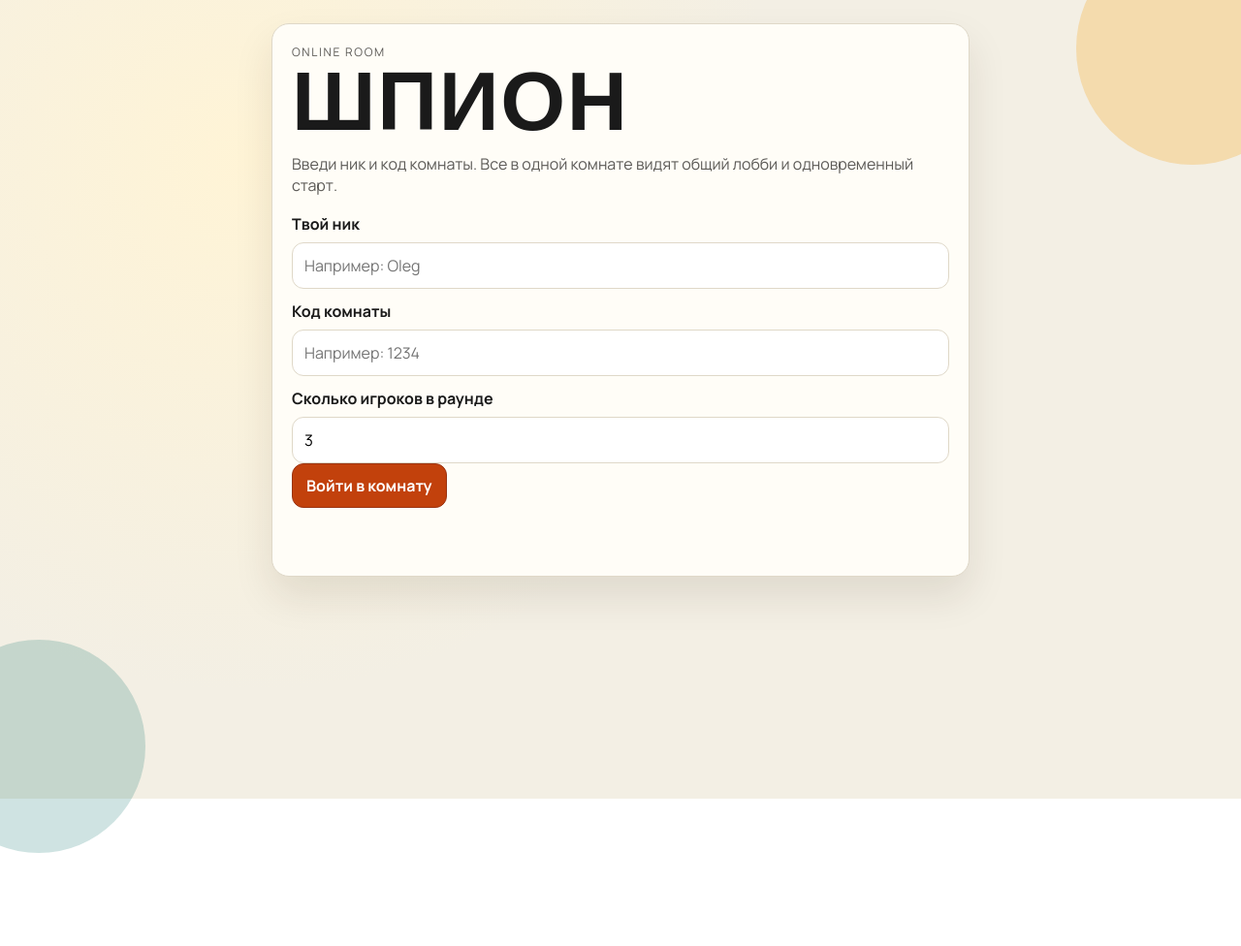
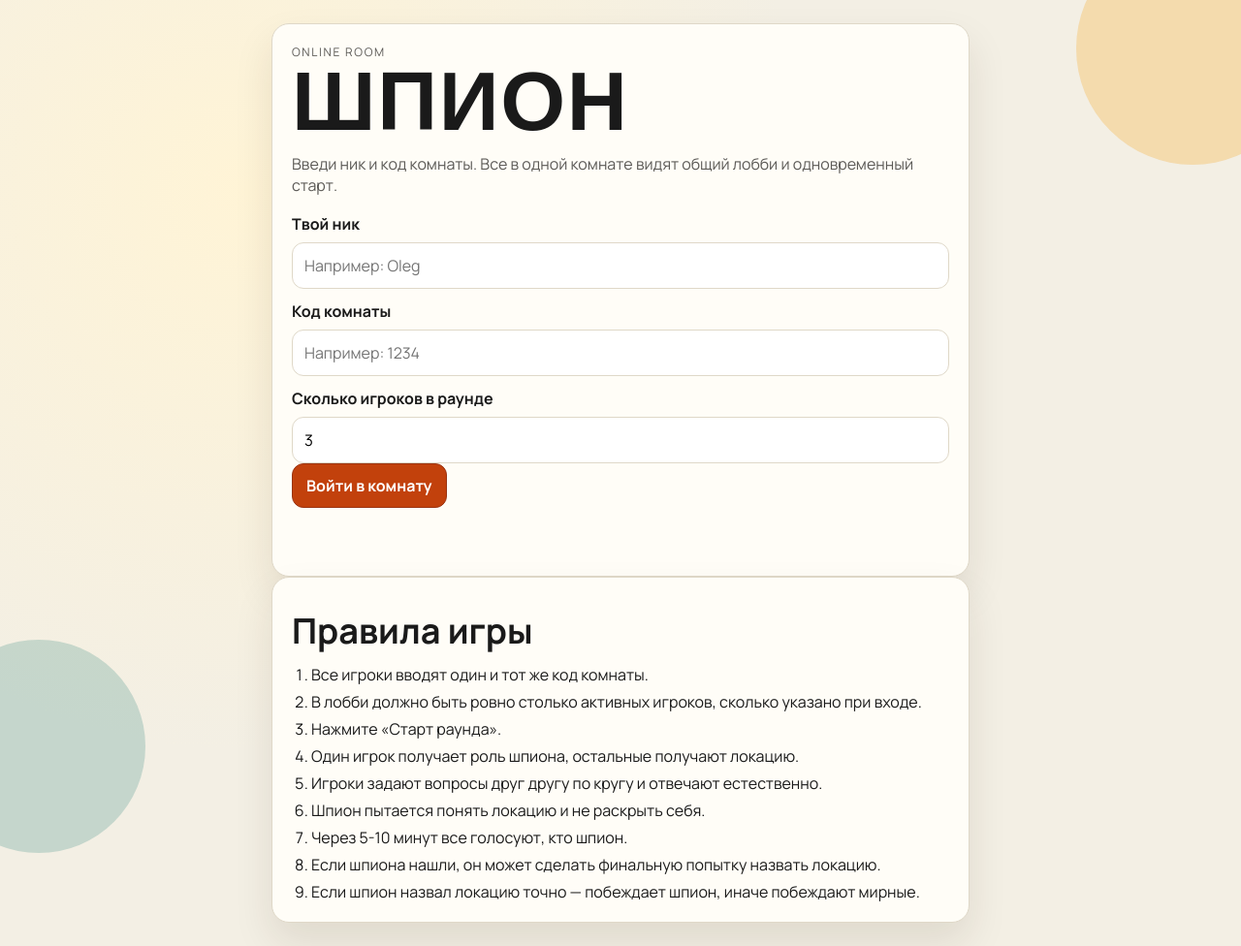
Before and after one commit to olegmilan2/spion, a website with bundled scripts: page index.html in a window 1280 px wide. Shown: the whole page at 97% size. Before the commit the page ends 824 px from the top, so only its background shows below. Built offline with nearby package versions, Linux system fonts and the light colour scheme; no server answers.

Commit message:
Add game rules section to web UI

```diff
--- a/index.html
+++ b/index.html
@@ -57,6 +57,21 @@
       </div>
       <p id="gameStatus" class="hint"></p>
     </section>
+
+    <section class="card rules-card">
+      <h2>Правила игры</h2>
+      <ol class="rules-list">
+        <li>Все игроки вводят один и тот же код комнаты.</li>
+        <li>В лобби должно быть ровно столько активных игроков, сколько указано при входе.</li>
+        <li>Нажмите «Старт раунда».</li>
+        <li>Один игрок получает роль шпиона, остальные получают локацию.</li>
+        <li>Игроки задают вопросы друг другу по кругу и отвечают естественно.</li>
+        <li>Шпион пытается понять локацию и не раскрыть себя.</li>
+        <li>Через 5-10 минут все голосуют, кто шпион.</li>
+        <li>Если шпиона нашли, он может сделать финальную попытку назвать локацию.</li>
+        <li>Если шпион назвал локацию точно — побеждает шпион, иначе побеждают мирные.</li>
+      </ol>
+    </section>
   </main>
 
   <script src="./firebase-config.js"></script>
--- a/style.css
+++ b/style.css
@@ -206,6 +206,13 @@ select:focus {
   font-weight: 700;
 }
 
+.rules-list {
+  margin: 8px 0 0;
+  padding-left: 20px;
+  display: grid;
+  gap: 6px;
+}
+
 #globalStatus[data-type='ok'] {
   color: var(--ok);
 }
```
